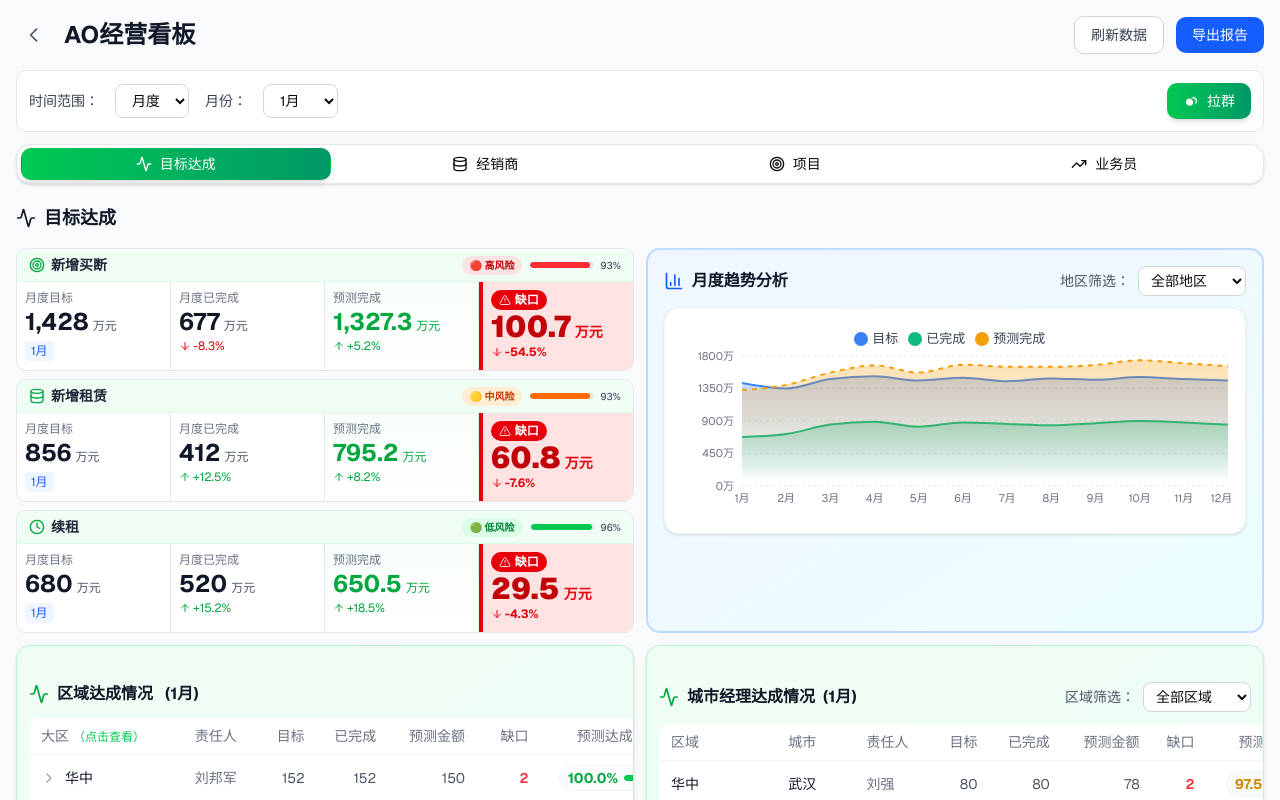
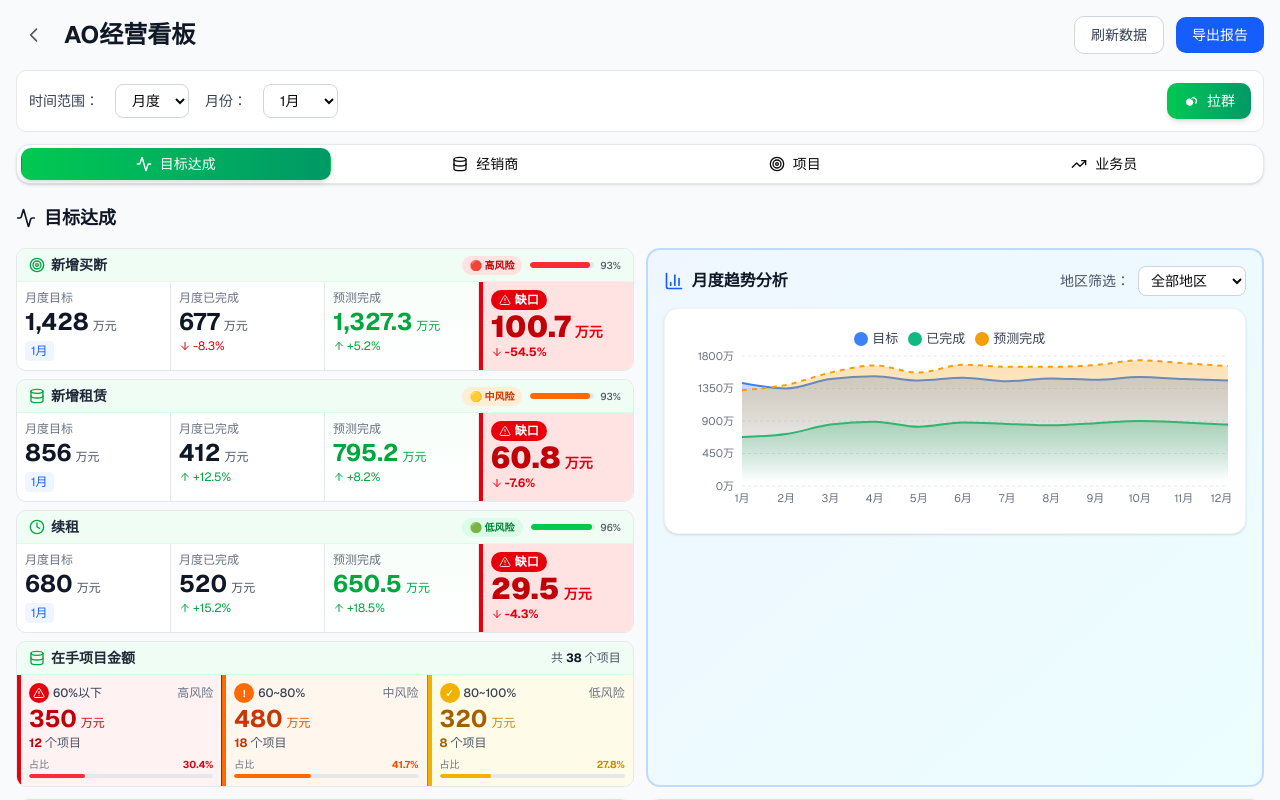
Before and after one commit to navylee1990/coze_jsc, a Next.js app: page /sales in a window 1280 px wide. Shown: the top 800 px of the page. Built offline with nearby package versions, Linux system fonts and the light colour scheme.

Commit message:
auto saved your changes before restore
Coze-Commit-Type: auto

```diff
--- a/src/app/sales/page.tsx
+++ b/src/app/sales/page.tsx
@@ -155,6 +155,28 @@ const renewalTimeRangeData = {
     gap: 354,
     canComplete: true,
     risk: 'low',
+  },
+};
+
+// 在手项目金额指标数据（按达成率分组）
+const handProjectsData = {
+  month: {
+    highRisk: { amount: 350, count: 12 },      // 60%以下
+    mediumRisk: { amount: 480, count: 18 },    // 60~80%
+    lowRisk: { amount: 320, count: 8 },        // 80~100%
+    total: { amount: 1150, count: 38 },
+  },
+  quarter: {
+    highRisk: { amount: 1050, count: 36 },
+    mediumRisk: { amount: 1440, count: 54 },
+    lowRisk: { amount: 960, count: 24 },
+    total: { amount: 3450, count: 114 },
+  },
+  year: {
+    highRisk: { amount: 4200, count: 144 },
+    mediumRisk: { amount: 5760, count: 216 },
+    lowRisk: { amount: 3840, count: 96 },
+    total: { amount: 13800, count: 456 },
   },
 };
 
@@ -1075,6 +1097,115 @@ export default function SalesDashboard() {
                       <span className="font-bold">{renewalTimeRangeData[timeRange as keyof typeof renewalTimeRangeData].gap > 0 ? '-' : '+'}4.3%</span>
                     </div>
                   )}
+                </div>
+              </div>
+            </div>
+
+            {/* 第四行：在手项目金额指标 */}
+            <div className="bg-white border border-gray-200 rounded-lg overflow-hidden">
+              <div className="bg-green-50 px-3 py-1.5 border-b border-green-100">
+                <div className="flex items-center justify-between">
+                  <div className="flex items-center gap-1.5">
+                    <Database className="w-4 h-4 text-green-600" />
+                    <span className="text-sm font-bold text-gray-800">在手项目金额</span>
+                  </div>
+                  <div className="flex items-center gap-2">
+                    {/* 项目总数 */}
+                    <span className="text-xs text-gray-600">
+                      共 <span className="font-bold text-gray-900">{handProjectsData[timeRange as keyof typeof handProjectsData].total.count}</span> 个项目
+                    </span>
+                  </div>
+                </div>
+              </div>
+              <div className="grid grid-cols-3">
+                {/* 60%以下 - 高风险 */}
+                <div className="border-r border-gray-200 px-2 py-2 bg-red-50 border-l-4 border-red-600">
+                  <div className="flex items-center justify-between mb-1">
+                    <div className="flex items-center gap-1">
+                      <span className="inline-flex items-center justify-center w-5 h-5 rounded-full bg-red-600 text-white text-[10px] font-bold">
+                        <AlertTriangle className="w-3 h-3" />
+                      </span>
+                      <span className="text-xs font-medium text-gray-700">60%以下</span>
+                    </div>
+                    <span className="text-xs text-gray-500">高风险</span>
+                  </div>
+                  <div className="flex items-baseline gap-1 mb-1">
+                    <span className="text-2xl font-bold text-red-700 leading-none">{handProjectsData[timeRange as keyof typeof handProjectsData].highRisk.amount.toLocaleString()}</span>
+                    <span className="text-xs text-red-600">万元</span>
+                  </div>
+                  <div className="text-xs text-gray-600">
+                    <span className="font-bold text-red-700">{handProjectsData[timeRange as keyof typeof handProjectsData].highRisk.count}</span> 个项目
+                  </div>
+                  {/* 占比 */}
+                  <div className="mt-1.5">
+                    <div className="flex items-center justify-between text-[10px] text-gray-500 mb-0.5">
+                      <span>占比</span>
+                      <span className="font-bold text-red-600">{((handProjectsData[timeRange as keyof typeof handProjectsData].highRisk.amount / handProjectsData[timeRange as keyof typeof handProjectsData].total.amount) * 100).toFixed(1)}%</span>
+                    </div>
+                    <div className="w-full h-1 bg-gray-200 rounded-full overflow-hidden">
+                      <div className="h-full bg-red-500 rounded-full" style={{ width: `${((handProjectsData[timeRange as keyof typeof handProjectsData].highRisk.amount / handProjectsData[timeRange as keyof typeof handProjectsData].total.amount) * 100).toFixed(1)}%` }}></div>
+                    </div>
+                  </div>
+                </div>
+
+                {/* 60~80% - 中风险 */}
+                <div className="border-r border-gray-200 px-2 py-2 bg-orange-50 border-l-4 border-orange-500">
+                  <div className="flex items-center justify-between mb-1">
+                    <div className="flex items-center gap-1">
+                      <span className="inline-flex items-center justify-center w-5 h-5 rounded-full bg-orange-500 text-white text-[10px] font-bold">
+                        !
+                      </span>
+                      <span className="text-xs font-medium text-gray-700">60~80%</span>
+                    </div>
+                    <span className="text-xs text-gray-500">中风险</span>
+                  </div>
+                  <div className="flex items-baseline gap-1 mb-1">
+                    <span className="text-2xl font-bold text-orange-700 leading-none">{handProjectsData[timeRange as keyof typeof handProjectsData].mediumRisk.amount.toLocaleString()}</span>
+                    <span className="text-xs text-orange-600">万元</span>
+                  </div>
+                  <div className="text-xs text-gray-600">
+                    <span className="font-bold text-orange-700">{handProjectsData[timeRange as keyof typeof handProjectsData].mediumRisk.count}</span> 个项目
+                  </div>
+                  {/* 占比 */}
+                  <div className="mt-1.5">
+                    <div className="flex items-center justify-between text-[10px] text-gray-500 mb-0.5">
+                      <span>占比</span>
+                      <span className="font-bold text-orange-600">{((handProjectsData[timeRange as keyof typeof handProjectsData].mediumRisk.amount / handProjectsData[timeRange as keyof typeof handProjectsData].total.amount) * 100).toFixed(1)}%</span>
+                    </div>
+                    <div className="w-full h-1 bg-gray-200 rounded-full overflow-hidden">
+                      <div className="h-full bg-orange-500 rounded-full" style={{ width: `${((handProjectsData[timeRange as keyof typeof handProjectsData].mediumRisk.amount / handProjectsData[timeRange as keyof typeof handProjectsData].total.amount) * 100).toFixed(1)}%` }}></div>
+                    </div>
+                  </div>
+                </div>
+
+                {/* 80~100% - 低风险 */}
+                <div className="px-2 py-2 bg-yellow-50 border-l-4 border-yellow-500">
+                  <div className="flex items-center justify-between mb-1">
+                    <div className="flex items-center gap-1">
+                      <span className="inline-flex items-center justify-center w-5 h-5 rounded-full bg-yellow-500 text-white text-[10px] font-bold">
+                        ✓
+                      </span>
+                      <span className="text-xs font-medium text-gray-700">80~100%</span>
+                    </div>
+                    <span className="text-xs text-gray-500">低风险</span>
+                  </div>
+                  <div className="flex items-baseline gap-1 mb-1">
+                    <span className="text-2xl font-bold text-yellow-700 leading-none">{handProjectsData[timeRange as keyof typeof handProjectsData].lowRisk.amount.toLocaleString()}</span>
+                    <span className="text-xs text-yellow-600">万元</span>
+                  </div>
+                  <div className="text-xs text-gray-600">
+                    <span className="font-bold text-yellow-700">{handProjectsData[timeRange as keyof typeof handProjectsData].lowRisk.count}</span> 个项目
+                  </div>
+                  {/* 占比 */}
+                  <div className="mt-1.5">
+                    <div className="flex items-center justify-between text-[10px] text-gray-500 mb-0.5">
+                      <span>占比</span>
+                      <span className="font-bold text-yellow-600">{((handProjectsData[timeRange as keyof typeof handProjectsData].lowRisk.amount / handProjectsData[timeRange as keyof typeof handProjectsData].total.amount) * 100).toFixed(1)}%</span>
+                    </div>
+                    <div className="w-full h-1 bg-gray-200 rounded-full overflow-hidden">
+                      <div className="h-full bg-yellow-500 rounded-full" style={{ width: `${((handProjectsData[timeRange as keyof typeof handProjectsData].lowRisk.amount / handProjectsData[timeRange as keyof typeof handProjectsData].total.amount) * 100).toFixed(1)}%` }}></div>
+                    </div>
+                  </div>
                 </div>
               </div>
             </div>
```
